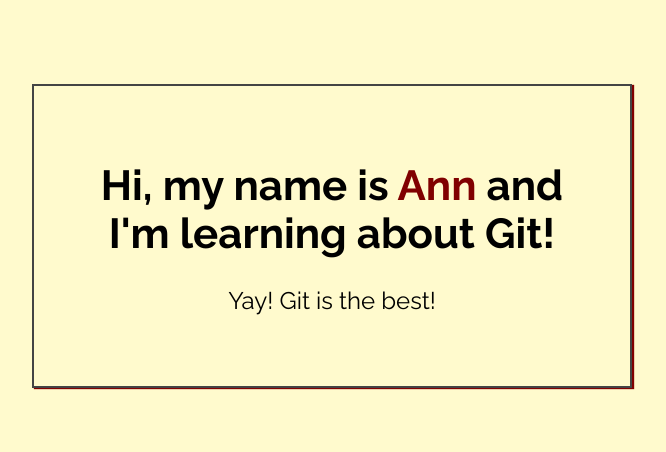
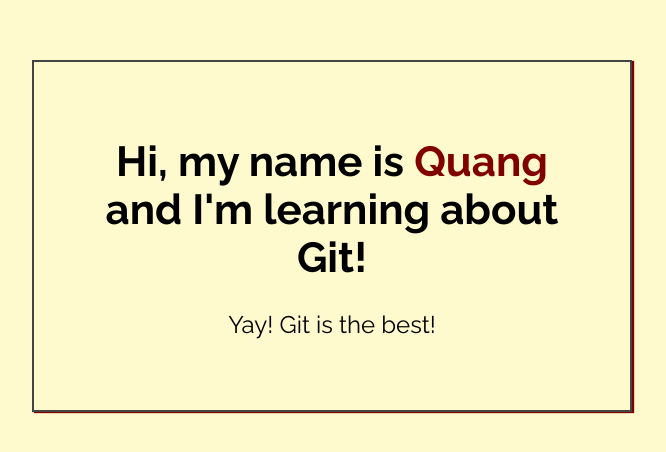
Before and after one commit to VinhQua/my-first-repo, a plain HTML site: page index.html in a window 1280 px wide. Shown: the part 164-616 px from the top of the page, without its empty margins (308-974 px from the left). Drawn offline with Linux system fonts and the light colour scheme.

Commit message:
Add a name to index.html

```diff
--- a/index.html
+++ b/index.html
@@ -14,7 +14,7 @@
 <body>
 
     <div class="greeting">
-        <h1>Hi, my name is <span class="highlight">Ann</span> and I'm learning about Git! </h1>
+        <h1>Hi, my name is <span class="highlight">Quang</span> and I'm learning about Git! </h1>
 
         <p>Yay! Git is the best!</p>
     </div>
```
